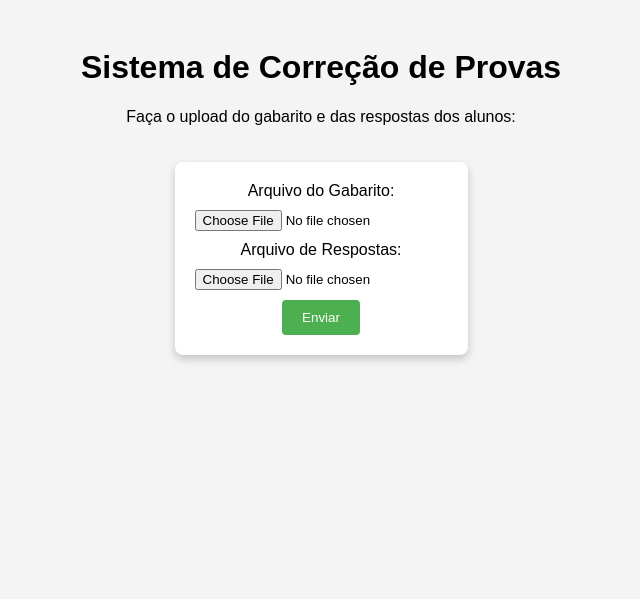
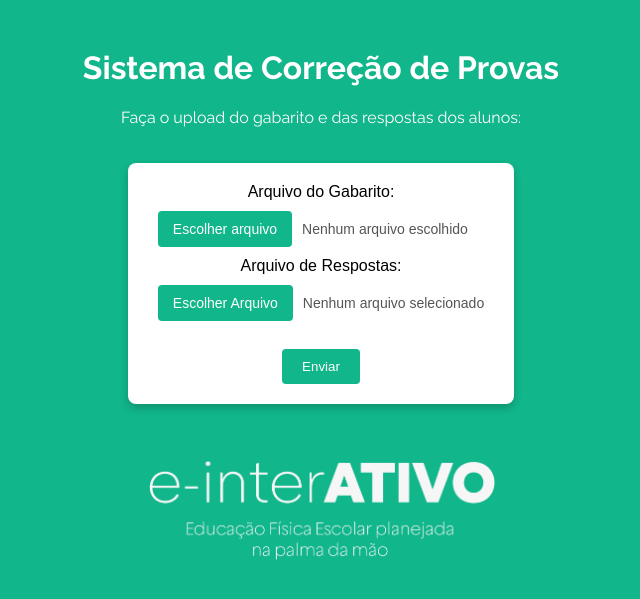
Before and after one commit to luisffelip/sistemanotas, a Flask app: page / in a window 1280 px wide. Shown: the top 599 px of the page, without its empty margins (319-959 px from the left). Run offline with Flask 3, Linux system fonts and the light colour scheme.

Commit message:
Atualização para página E-Interativo

```diff
--- a/templates/index.html
+++ b/templates/index.html
@@ -4,14 +4,22 @@
     <meta charset="UTF-8">
     <meta name="viewport" content="width=device-width, initial-scale=1.0">
     <link rel="icon" href="/favicon.ico">
+    <link id="favicon" rel="shortcut icon" href="../image.png" type="image/x-icon">
     <title>Sistema de Correção de Provas</title>
     <style>
+       @import url('https://fonts.googleapis.com/css2?family=Raleway:ital,wght@0,100..900;1,100..900&family=Roboto:ital,wght@0,100;0,300;0,400;0,500;0,700;0,900;1,100;1,300;1,400;1,500;1,700;1,900&display=swap');
         body {
-            font-family: Arial, sans-serif;
-            background-color: #f4f4f4;
+            font-family: Arial, Helvetica, sans-serif;
+            background-color: #11B68A;
             text-align: center;
             padding: 20px;
         }
+
+        body h1, p {
+            color: white;
+            font-family: Raleway;
+        }
+
         form {
             background: white;
             padding: 20px;
@@ -22,17 +30,55 @@
         }
         input[type="file"] {
             margin: 10px 0;
+            display: none;
         }
+
+        .file-input-wrapper {
+            display: flex;
+            padding: 10px;
+        }
+
+        .custom-file-upload {
+            display: inline-block;
+            padding: 10px 15px;
+            background-color: #11B68A;
+            color: white;
+            border: none;
+            border-radius: 4px;
+            cursor: pointer;
+            font-size: 14px;
+            transition: all 0.2s ease;
+        }
+
+        .custom-file-upload:hover {
+            background-color: #11916f;
+            transform: scale(1.01);
+        }
+
+        .file-name {
+            margin-left: 10px;
+            font-size: 14px;
+            color: #555;
+            margin-top: 10px;
+        }
+
+        #img-final {
+            width: 350px;
+            margin-top: 50px;
+        }
+
         button {
             padding: 10px 20px;
-            background-color: #4CAF50;
+            background-color: #11B68A;
             color: white;
             border: none;
             border-radius: 4px;
             cursor: pointer;
         }
         button:hover {
-            background-color: #45a049;
+            background-color: #11916f;
+            transform: scale(1.1,1.1);
+            transition: ease .4s;
         }
     </style>
 </head>
@@ -41,10 +87,35 @@
     <p>Faça o upload do gabarito e das respostas dos alunos:</p>
     <form id="upload-form" action="/upload" method="post" enctype="multipart/form-data">
         <label for="gabarito">Arquivo do Gabarito:</label><br>
-        <input type="file" name="gabarito" id="gabarito" required><br>
+        <div class="file-input-wrapper">
+            <label for="gabarito" class="custom-file-upload">Escolher arquivo</label>
+            <input type="file" name="gabarito" id="gabarito" required><br>
+            <span class="file-name">Nenhum arquivo escolhido</span>
+        </div>
         <label for="respostas">Arquivo de Respostas:</label><br>
-        <input type="file" name="respostas" id="respostas" required><br>
+        <div class="file-input-wrapper">
+            <label for="respostas" class="custom-file-upload">Escolher Arquivo</label>
+            <input type="file" name="respostas" id="respostas" required>
+            <span class="file-name">Nenhum arquivo selecionado</span>
+        </div>
+        <br>
         <button type="submit">Enviar</button>
     </form>
+    <br>
+    <img id="img-final" src="../nome-branco.png" alt="Nome E-Interativo">
+    <script>
+        document.querySelectorAll('input[type="file"]').forEach((inputElement) => {
+            const fileNameElement = inputElement.parentElement.querySelector('.file-name'); // O <span> ao lado do input
+
+            inputElement.addEventListener('change', function () {
+                if (inputElement.files.length > 0) {
+                    fileNameElement.textContent = inputElement.files[0].name; // Atualiza com o nome do arquivo
+                } else {
+                    fileNameElement.textContent = 'Nenhum arquivo selecionado'; // Volta ao texto padrão
+                }
+            });
+        });
+
+    </script>
 </body>
 </html>
```
Also changed, not shown: image.png (added), nome-branco.png (added).
